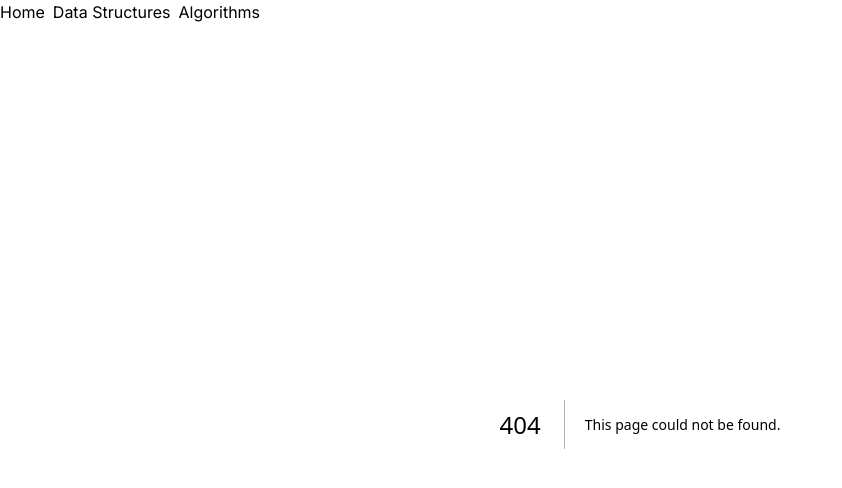
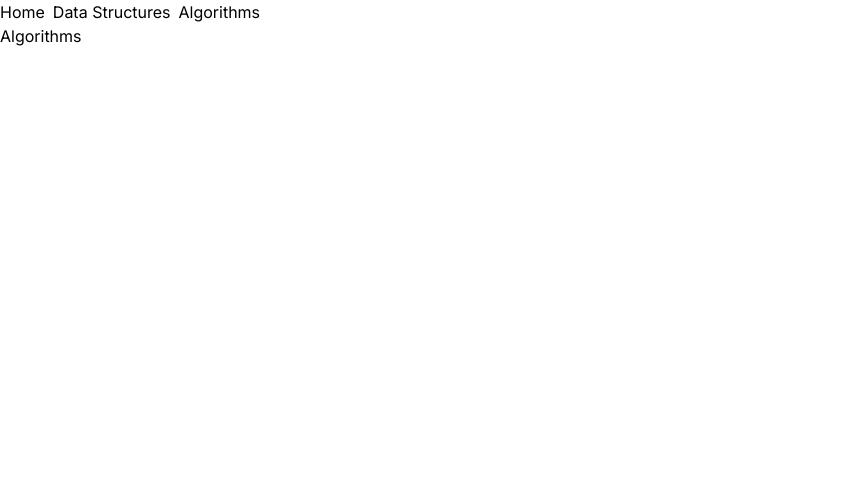
Before and after one commit to asuujx/dsa, a Next.js app: page /algorithms in a window 1280 px wide. Before the commit this address had no page. Shown: the top 488 px of the page, without its empty margins (0-842 px from the left). Built offline with nearby package versions, Linux system fonts and the light colour scheme.

Commit message:
Add algorithms page

```diff
--- /dev/null
+++ b/src/app/algorithms/page.tsx
@@ -0,0 +1,5 @@
+const Algorithms = () => {
+  return <p>Algorithms</p>;
+};
+
+export default Algorithms;
```
